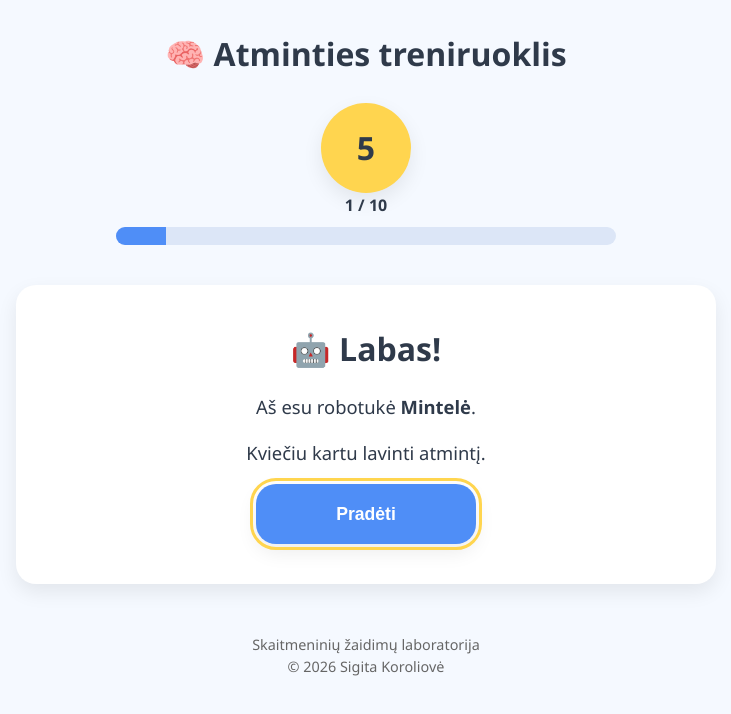
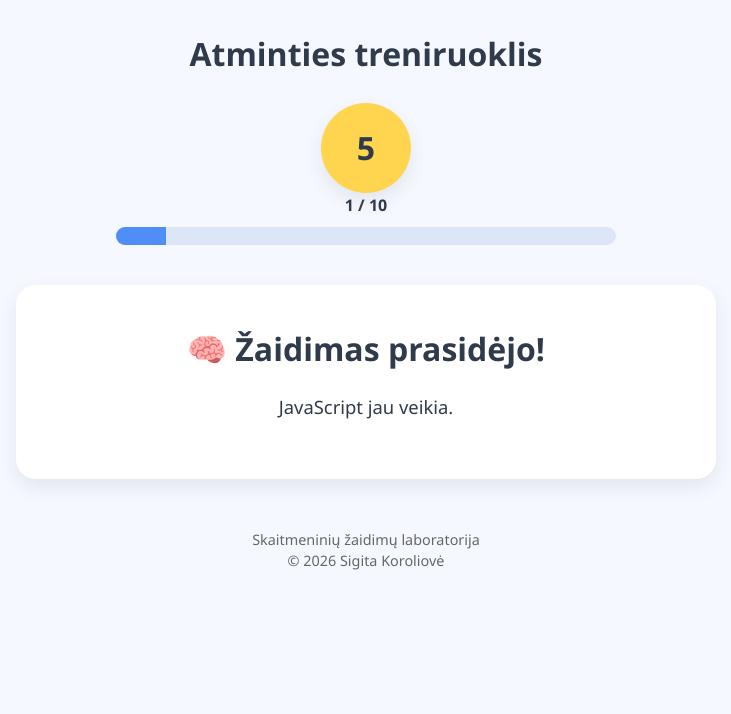
Before and after one commit to kudariene-sketch/Atminties-treniruoklis, a plain HTML site: page index.html in a window 1280 px wide. Both pictures are taken after a click on the button "Pradėti". Shown: the whole page, without its empty margins (274-1005 px from the left). Drawn offline with Linux system fonts and the light colour scheme.

Commit message:
SDL-003 Screen Manager completed

```diff
--- a/config.js
+++ b/config.js
@@ -0,0 +1,34 @@
+/**
+ * ==========================================
+ * SDL Game Engine
+ * File: config.js
+ * Version: 0.1.0
+ * ==========================================
+ */
+
+"use strict";
+
+const CONFIG = {
+
+    // Žaidimo informacija
+    gameTitle: "Atminties treniruoklis",
+    version: "0.1.0",
+
+    // Personažas
+    robotName: "Mintelė",
+
+    // Užduotys
+    totalQuestions: 10,
+
+    // Laikmatis (sekundėmis)
+    memoryTime: 5,
+
+    // Spalvos
+    colors: {
+        primary: "#4F8EF7",
+        secondary: "#FFD54F",
+        success: "#45C16E",
+        error: "#F15B5B"
+    }
+
+};
--- a/game.js
+++ b/game.js
@@ -0,0 +1,58 @@
+/**
+ * ==========================================
+ * SDL Game Engine
+ * File: game.js
+ * Version: 0.1.0
+ * ==========================================
+ */
+
+"use strict";
+
+/* Žaidimo būsena */
+
+const game = {
+
+    currentQuestion: 0,
+    score: 0,
+    state: "welcome"
+
+};
+
+
+/* Paleidžiama užkrovus puslapį */
+
+document.addEventListener("DOMContentLoaded", init);
+
+
+/* Inicializacija */
+
+function init() {
+
+    console.log(CONFIG.gameTitle + " v" + CONFIG.version);
+
+    document.getElementById("game-title").textContent = CONFIG.gameTitle;
+
+    document
+        .getElementById("startButton")
+        .addEventListener("click", startGame);
+
+}
+
+
+/* Pradėti žaidimą */
+
+function startGame() {
+
+    game.state = "playing";
+
+    document
+        .getElementById("welcomeScreen")
+        .classList.remove("active");
+
+    document
+        .getElementById("gameScreen")
+        .classList.add("active");
+
+    console.log("Žaidimas pradėtas");
+
+}
--- a/index.html
+++ b/index.html
@@ -10,8 +10,7 @@
 
     <title>Atminties treniruoklis</title>
 
-    <link rel="stylesheet"
-          href="style.css">
+    <link rel="stylesheet" href="style.css">
 
 </head>
 
@@ -19,15 +18,14 @@
 
 <div id="app">
 
+    <!-- ================= HEADER ================= -->
+
     <header class="game-header">
 
         <h1 id="game-title">
-
             🧠 Atminties treniruoklis
-
         </h1>
 
-    <div class="progress-panel">
         <div class="timer-wrapper">
 
             <div id="timer-circle">
@@ -38,10 +36,10 @@
 
         </div>
 
+        <div class="progress-panel">
+
             <div id="progress-text">
-
                 1 / 10
-
             </div>
 
             <div class="progress-bar">
@@ -54,16 +52,16 @@
 
     </header>
 
+    <!-- ================= MAIN ================= -->
 
     <main>
 
-<section class="screen active">
+        <!-- Pirmas ekranas -->
 
-<h2>
+        <section id="welcomeScreen"
+                 class="screen card active">
 
-🤖 Labas!
-
-</h2>
+            <h2>🤖 Labas!</h2>
 
             <p>
 
@@ -77,7 +75,7 @@ Kviečiu kartu lavinti atmintį.
 
             </p>
 
-<button>
+            <button id="startButton">
 
                 Pradėti
 
@@ -85,8 +83,28 @@ Pradėti
 
         </section>
 
+        <!-- Antras ekranas -->
+
+        <section id="gameScreen"
+                 class="screen">
+
+            <h2>
+
+                🧠 Žaidimas prasidėjo!
+
+            </h2>
+
+            <p>
+
+                JavaScript jau veikia.
+
+            </p>
+
+        </section>
+
     </main>
 
+    <!-- ================= FOOTER ================= -->
 
     <footer>
 
@@ -106,6 +124,13 @@ Skaitmeninių žaidimų laboratorija
 
 </div>
 
+<!-- JavaScript visada pabaigoje -->
+
+<script src="game.js"></script>
+
 </body>
 
+</html><script src="config.js"></script>
+<script src="game.js"></script>
+</body>
 </html>
--- a/style.css
+++ b/style.css
@@ -324,4 +324,10 @@ button:focus{
 
     user-select:none;
 
+}.screen{
+    display:none;
 }
+
+.screen.active{
+    display:block;
+}
```
Lines whose indentation alone changed are shown as unchanged.
